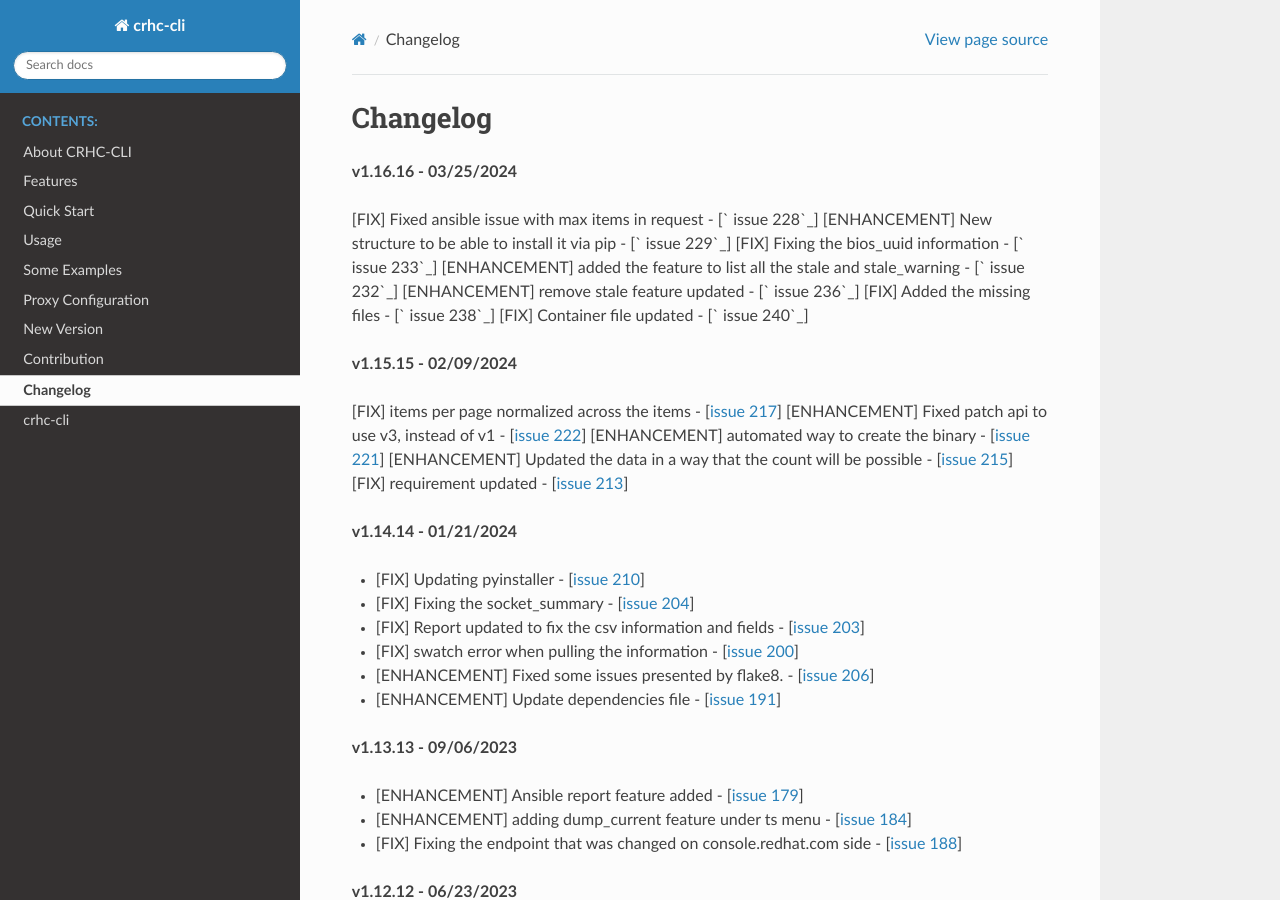
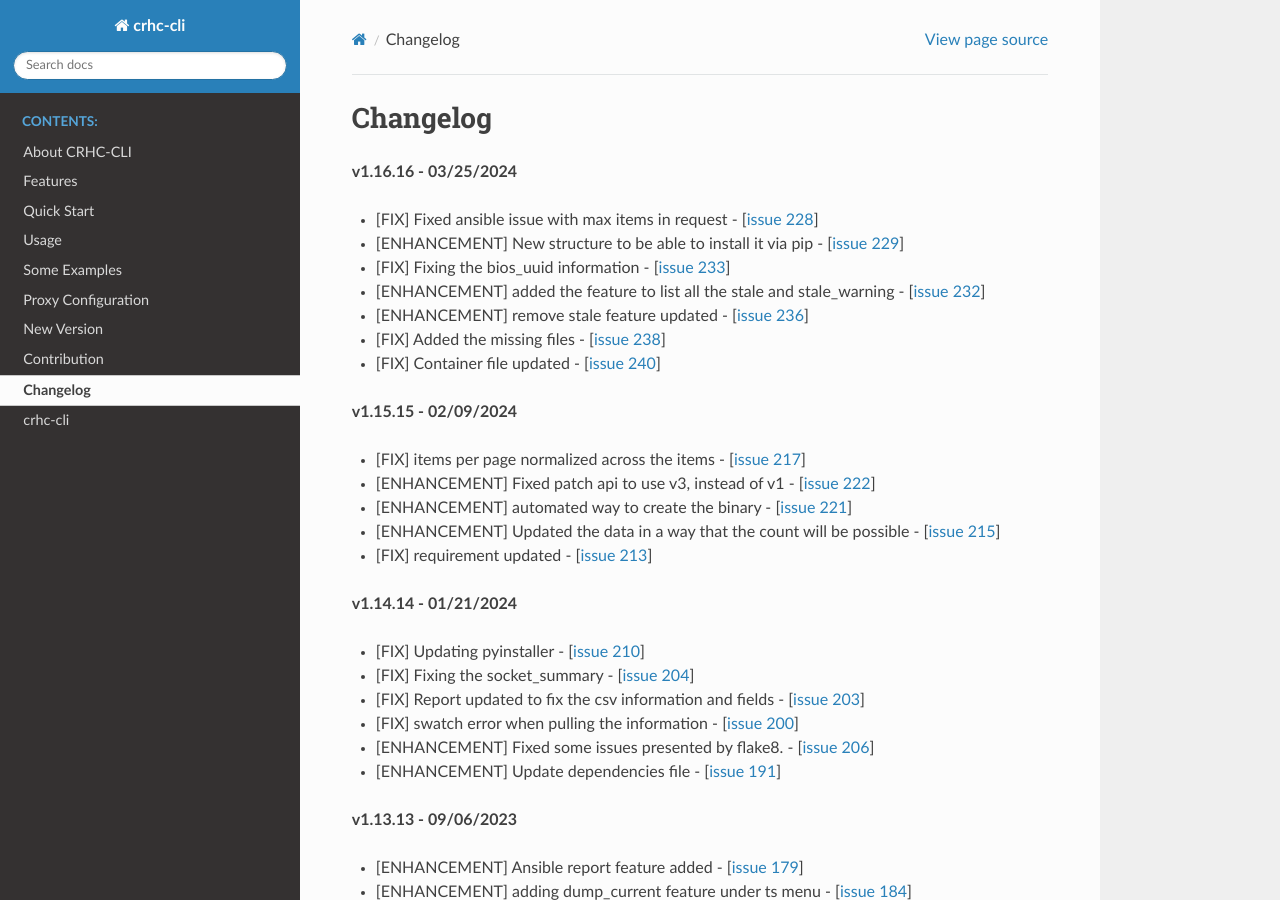
Before and after one commit to C-RH-C/crhc-cli, a Sphinx documentation site: the page built from docs/changelog.rst, in a window 1280 px wide and 900 px high. Built offline with Sphinx 7.4.7 and the Read the Docs theme 2.0.0, drawn with Linux system fonts in a browser that asks for light colours.

```diff
--- a/docs/changelog.rst
+++ b/docs/changelog.rst
@@ -3,14 +3,13 @@ Changelog
 
 **v1.16.16 - 03/25/2024**
 
-[FIX] Fixed ansible issue with max items in request - [` issue 228`_]
-[ENHANCEMENT] New structure to be able to install it via pip - [` issue 229`_]
-[FIX] Fixing the bios_uuid information - [` issue 233`_]
-[ENHANCEMENT] added the feature to list all the stale and stale_warning - [` issue 232`_]
-[ENHANCEMENT] remove stale feature updated - [` issue 236`_]
-[FIX] Added the missing files - [` issue 238`_]
-[FIX] Container file updated - [` issue 240`_]
-
+- [FIX] Fixed ansible issue with max items in request - [`issue 228`_]
+- [ENHANCEMENT] New structure to be able to install it via pip - [`issue 229`_]
+- [FIX] Fixing the bios_uuid information - [`issue 233`_]
+- [ENHANCEMENT] added the feature to list all the stale and stale_warning - [`issue 232`_]
+- [ENHANCEMENT] remove stale feature updated - [`issue 236`_]
+- [FIX] Added the missing files - [`issue 238`_]
+- [FIX] Container file updated - [`issue 240`_]
 
 .. _issue 228: https://github.com/C-RH-C/crhc-cli/issues/228
 .. _issue 229: https://github.com/C-RH-C/crhc-cli/issues/229
@@ -24,11 +23,11 @@ Changelog
 
 **v1.15.15 - 02/09/2024**
 
-[FIX] items per page normalized across the items - [`issue 217`_]
-[ENHANCEMENT] Fixed patch api to use v3, instead of v1 - [`issue 222`_]
-[ENHANCEMENT] automated way to create the binary - [`issue 221`_]
-[ENHANCEMENT] Updated the data in a way that the count will be possible - [`issue 215`_]
-[FIX] requirement updated - [`issue 213`_]
+- [FIX] items per page normalized across the items - [`issue 217`_]
+- [ENHANCEMENT] Fixed patch api to use v3, instead of v1 - [`issue 222`_]
+- [ENHANCEMENT] automated way to create the binary - [`issue 221`_]
+- [ENHANCEMENT] Updated the data in a way that the count will be possible - [`issue 215`_]
+- [FIX] requirement updated - [`issue 213`_]
 
 .. _issue 217: https://github.com/C-RH-C/crhc-cli/issues/217
 .. _issue 222: https://github.com/C-RH-C/crhc-cli/issues/222
--- a/setup.py
+++ b/setup.py
@@ -10,7 +10,7 @@ with open("requirements.txt", "r") as req:
 
 setup(
     name="crhc-cli",
-    version="1.15.15",
+    version="1.16.16",
     author="Waldirio",
     author_email="waldirio@gmail.com",
     description="This project contains the crhc command line tool that simplifies the use of the C.RH.C API available at console.redhat.com",
```
